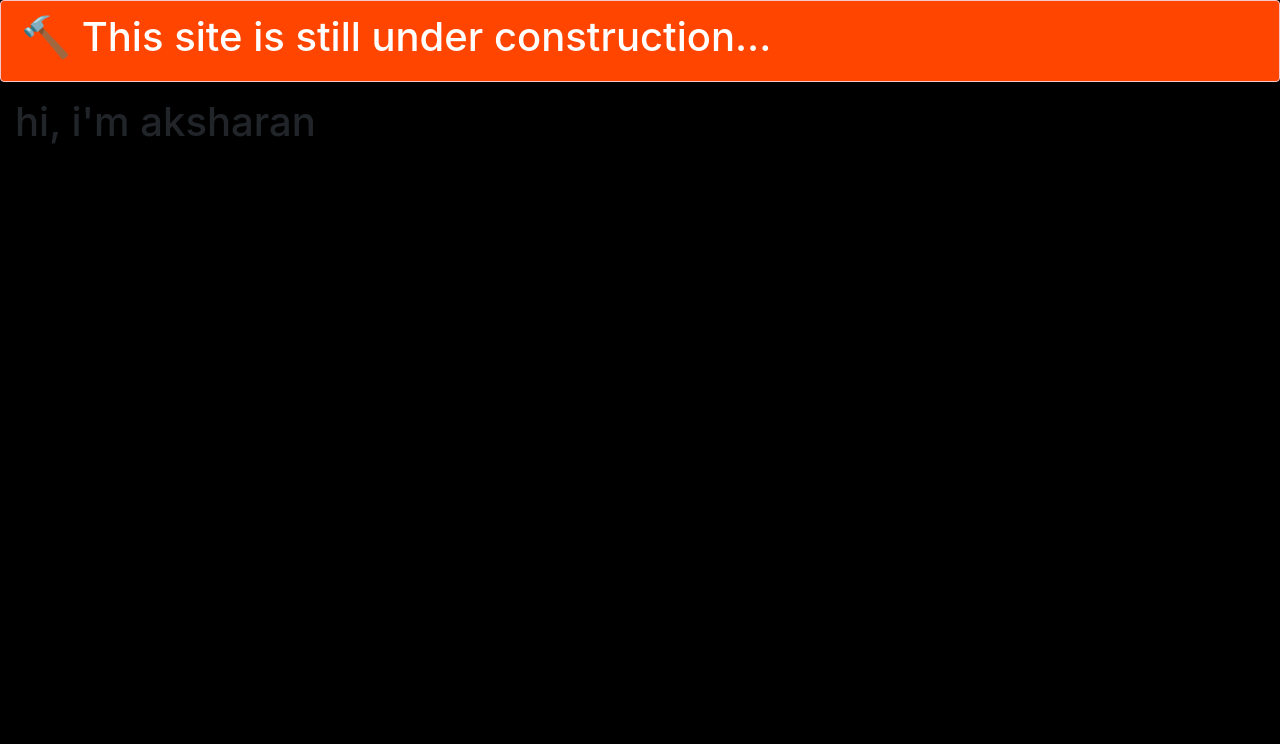
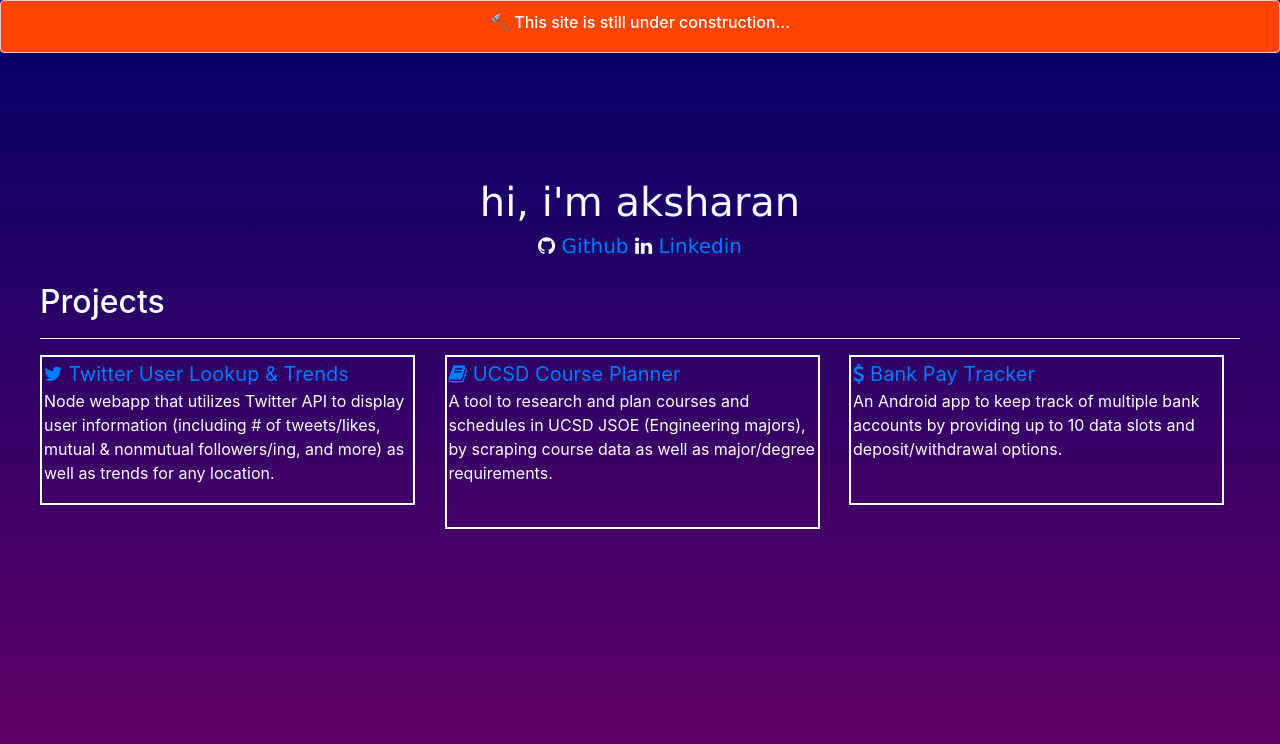
Before and after one commit to aksharans/aksharans.github.io, a plain HTML site: page index.html in a window 1280 px wide. Drawn offline with nearby package versions, Linux system fonts and the light colour scheme.

Commit message:
initial layout

```diff
--- a/css/styles.css
+++ b/css/styles.css
@@ -1,9 +1,53 @@
-html body{
-    background-color: rgb(0, 0, 0);
+html, body{
+    height: 100%;
+    background-repeat:no-repeat;
+    background: linear-gradient(to bottom, #000066 0%, #660066 100%);
+}
+
+hr {
+    border: 0;
+    clear:both;
+    display:block;
+    width: 96%;
+    background-color:white;
+    height: 1px;
 }
 
 .alert {
+    text-align: center;
     background-color: orangered;
-    height: 15%;
     color: white;
 }
+
+.info {
+    margin-top: 10%;
+    text-align: center;
+    color: ghostwhite;
+    font-family: Verdana, Geneva, Tahoma, sans-serif;
+}
+
+.projects {
+    margin-top: 2%;
+    color: white;
+    height: 15%;
+    overflow: scroll;
+}
+
+.projects h2{
+    margin-left: 2%;
+}
+
+.projects a{
+    font-size: 20px;
+}
+
+.p {
+    border: 2px solid white;
+    margin-left: 2%;
+    margin-bottom: 2%;
+    width: 30%;
+    height: 200%;
+    display: inline-block;
+    padding: 2px;
+    vertical-align: top;
+}
--- a/index.html
+++ b/index.html
@@ -6,25 +6,66 @@
     <link rel="stylesheet" href="https://stackpath.bootstrapcdn.com/bootstrap/4.5.2/css/bootstrap.min.css"
     integrity="sha384-JcKb8q3iqJ61gNV9KGb8thSsNjpSL0n8PARn9HuZOnIxN0hoP+VmmDGMN5t9UJ0Z"
     crossorigin="anonymous">
+    <link rel="stylesheet" href="https://stackpath.bootstrapcdn.com/font-awesome/4.7.0/css/font-awesome.min.css"
+    integrity="sha384-wvfXpqpZZVQGK6TAh5PVlGOfQNHSoD2xbE+QkPxCAFlNEevoEH3Sl0sibVcOQVnN" crossorigin="anonymous">
     <link rel="stylesheet" href="css/styles.css">
-    <title>&#9732;</title>
+    <title>&#128640;</title>
+    <!--&#9732;&#128752;-->
 </head>
 
 <body>
 
     <div class="alert alert-danger">
-        <h1>&#128296; This site is still under construction...</h1>
+        <h6>&#128296; This site is still under construction...</h6>
     </div>
 
     <div class="container-fluid">
 
         <div class="info">
             <h1>hi, i'm aksharan</h1>
+
+            <h5>
+                <i class="fa fa-github"></i> <a href="https://github.com/aksharans" target="_blank">Github</a>
+                <i class="fa fa-linkedin"></i> <a href="https://linkedin.com/in/aksharan" target="_blank">Linkedin</a>
+            </h5>
         </div>
 
         <div class="projects">
+            <h2>Projects</h2>
+            <hr>
+
+
+            <div class="p">
+                 <a href="https://twitapiapp.herokuapp.com" target="_blank">
+                    <i class="fa fa-twitter"></i> Twitter User Lookup & Trends</a>
+
+                <p>Node webapp that utilizes Twitter API to display user information
+                    (including # of tweets/likes, mutual & nonmutual followers/ing, and more)
+                    as well as trends for any location.
+                </p>
+            </div>
+
+            <div class="p">
+                <a href="https://ucsdcourseplanner.herokuapp.com" target="_blank">
+                    <i class="fa fa-book"></i> UCSD Course Planner</a>
+                <p>A tool to research and plan courses and schedules in UCSD JSOE (Engineering majors),
+                    by scraping course data as well as major/degree requirements.
+                </p>
+                <br>
+            </div>
+
+            <div class="p">
+                <a href="https://tinyurl.com/ssn63ka" target="_blank">
+                    <i class="fa fa-dollar"></i> Bank Pay Tracker</a>
+                <p>An Android app to keep track of multiple bank accounts by providing up
+                    to 10 data slots and deposit/withdrawal options.
+                </p>
+                <br>
+            </div>
+
 
         </div>
+
 
 
     </div>
```
